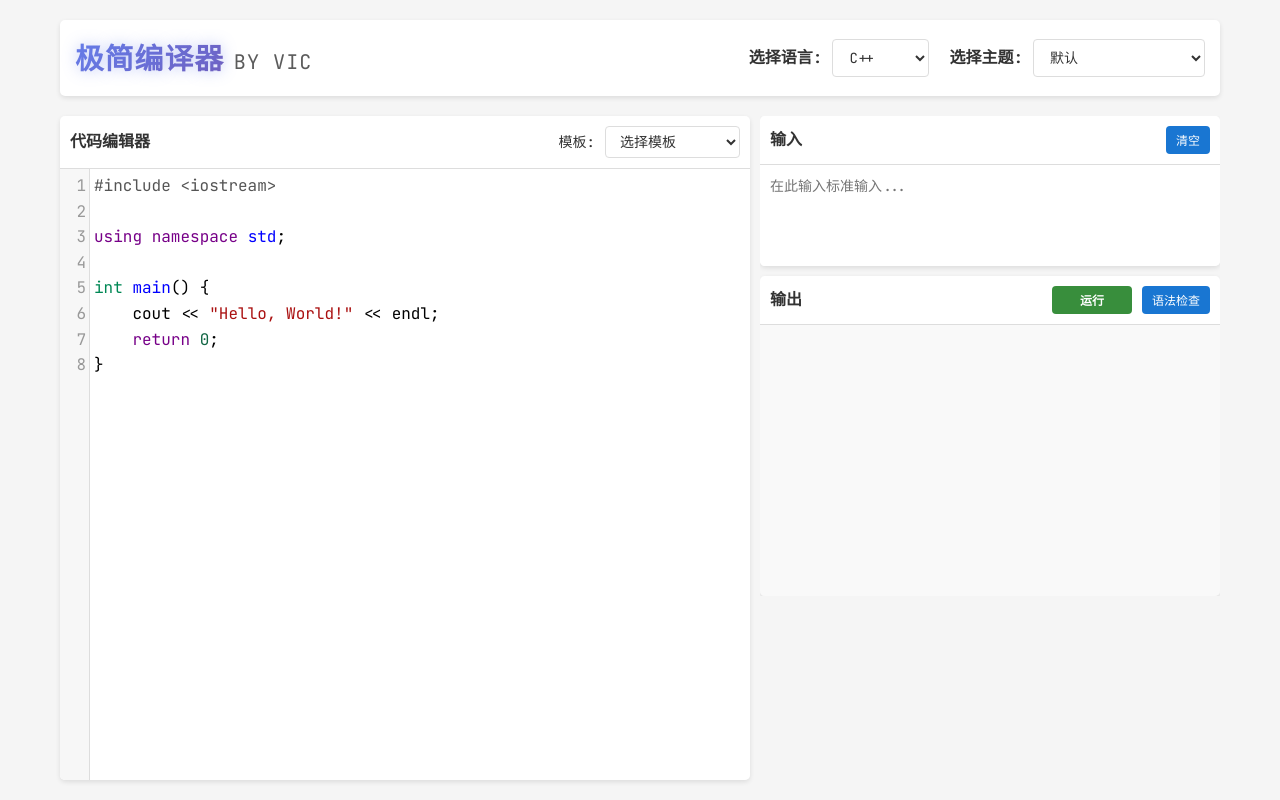
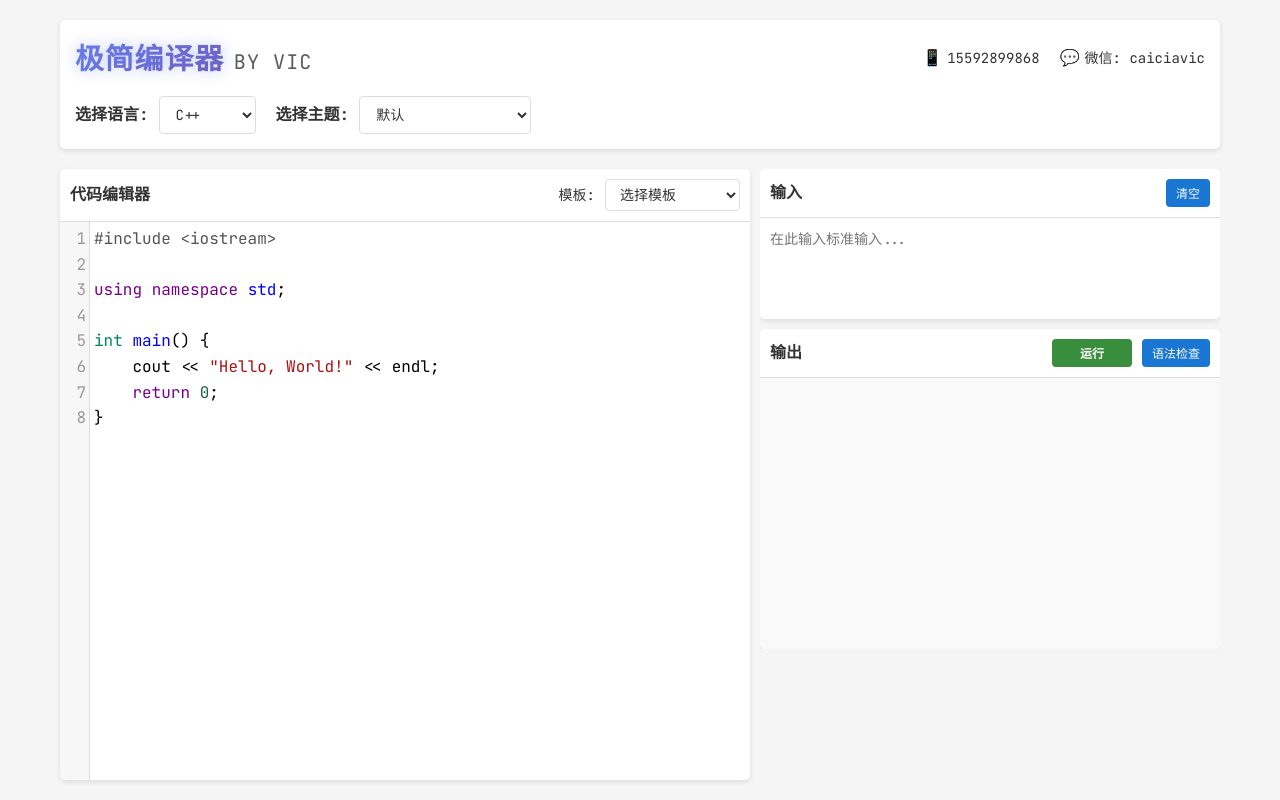
Before and after one commit to caicaivic0322/basic-compiler, a website: page index.html in a window 1280 px wide. Drawn offline with nearby package versions, Linux system fonts and the light colour scheme.

Commit message:
添加联系信息到网页标题

```diff
--- a/css/style.css
+++ b/css/style.css
@@ -128,9 +128,46 @@ header {
     margin-bottom: 20px;
     box-shadow: 0 2px 5px rgba(0, 0, 0, 0.1);
     display: flex;
+    flex-direction: column;
+    gap: 15px;
+}
+
+.header-top {
+    display: flex;
     justify-content: space-between;
     align-items: center;
     flex-wrap: wrap;
+}
+
+.contact-info {
+    display: flex;
+    gap: 20px;
+    align-items: center;
+}
+
+.contact-item {
+    display: flex;
+    align-items: center;
+    gap: 5px;
+    font-size: 14px;
+}
+
+.contact-icon {
+    font-size: 16px;
+}
+
+.contact-link {
+    color: var(--text-color);
+    text-decoration: none;
+    transition: color 0.2s;
+}
+
+.contact-link:hover {
+    color: #4a90e2;
+}
+
+.contact-text {
+    color: var(--text-color);
 }
 
 h1 {
--- a/index.html
+++ b/index.html
@@ -19,7 +19,19 @@
 <body>
     <div class="container">
         <header>
-            <h1>极简编译器 <span class="author">by Vic</span></h1>
+            <div class="header-top">
+                <h1>极简编译器 <span class="author">by Vic</span></h1>
+                <div class="contact-info">
+                    <div class="contact-item">
+                        <span class="contact-icon">📱</span>
+                        <a href="tel:15592899868" class="contact-link">15592899868</a>
+                    </div>
+                    <div class="contact-item">
+                        <span class="contact-icon">💬</span>
+                        <span class="contact-text">微信: caiciavic</span>
+                    </div>
+                </div>
+            </div>
             <div class="header-controls">
                 <div class="language-selector">
                     <label for="language-select">选择语言:</label>
```
